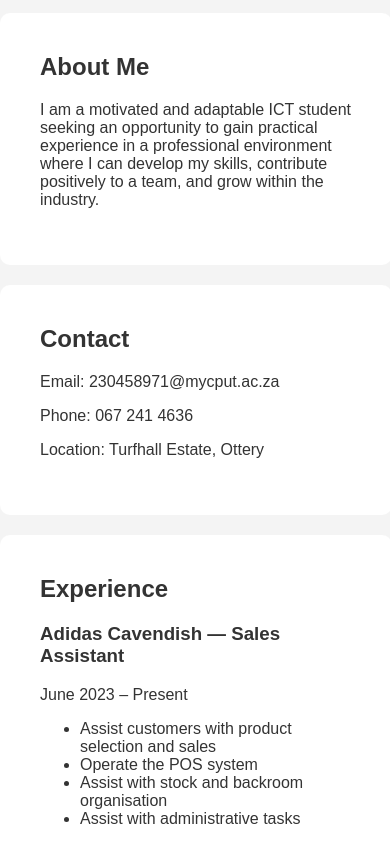
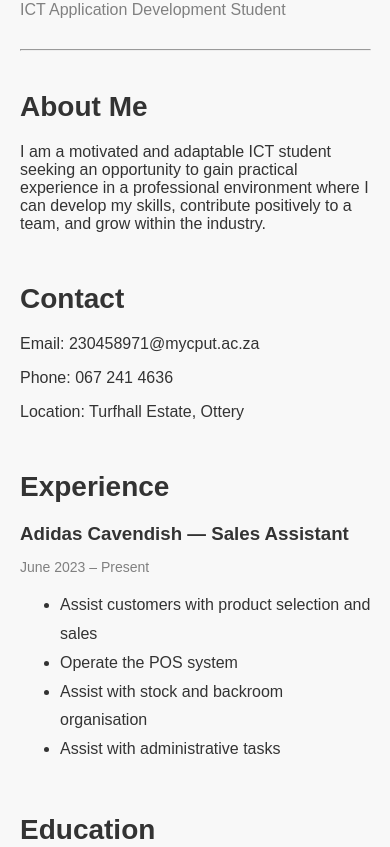
Before and after one commit to imaanach/imaanach.github.io, a plain HTML site: page index.html in a window 390 px wide. Shown: the part 101-948 px from the top of the page. Drawn offline with Linux system fonts and the light colour scheme.

Commit message:
Update style.css

```diff
--- a/style.css
+++ b/style.css
@@ -1,64 +1,70 @@
 body{
+    background:#f8f8f8;
+    font-family:Arial, Helvetica, sans-serif;
+    color:#333;
     margin:0;
-    font-family:Arial, Helvetica, sans-serif;
-    background:#f4f4f4;
-    color:#333;
+    padding:0;
 }
 
-header{
-    background:#111;
-    color:white;
-    text-align:center;
-    padding:50px 20px;
+.container{
+    width:70%;
+    margin:auto;
+    padding:40px;
 }
 
-nav{
-    margin-top:20px;
+h1{
+    font-size:48px;
+    margin-bottom:5px;
 }
 
-nav a{
-    color:white;
-    text-decoration:none;
-    margin:10px;
-    font-weight:bold;
+.intro{
+    color:gray;
+    margin-bottom:30px;
+}
+
+hr{
+    margin-bottom:40px;
 }
 
 section{
-    padding:40px;
-    margin:20px auto;
-    width:80%;
-    background:white;
-    border-radius:10px;
+    margin-bottom:50px;
 }
 
-h1,h2,h3,h4{
-    margin-top:0;
+h2{
+    margin-bottom:20px;
+    font-size:28px;
 }
 
-.card{
-    background:#fafafa;
-    padding:20px;
-    margin-top:20px;
-    border-left:5px solid #111;
-    border-radius:5px;
+h3{
+    margin-bottom:5px;
+}
+
+.date{
+    color:gray;
+    font-size:14px;
+}
+
+ul{
+    line-height:1.8;
 }
 
 .skills span{
     display:inline-block;
-    background:#111;
-    color:white;
+    border:1px solid #ccc;
     padding:10px 15px;
     margin:5px;
     border-radius:20px;
+    background:white;
 }
 
-.documents a{
+.buttons a{
     display:inline-block;
-    margin:10px;
-    padding:12px 20px;
-    background:#111;
+    margin-right:10px;
+    margin-bottom:10px;
+    padding:12px 18px;
+    text-decoration:none;
     color:white;
-    text-decoration:none;
+    background:#333;
     border-radius:5px;
 }
 
@@ -66,9 +72,15 @@ video{
     border-radius:10px;
 }
 
-footer{
-    text-align:center;
-    background:#111;
-    color:white;
+@media(max-width:768px){
+
+.container{
+    width:90%;
     padding:20px;
 }
+
+h1{
+    font-size:36px;
+}
+
+}
```
